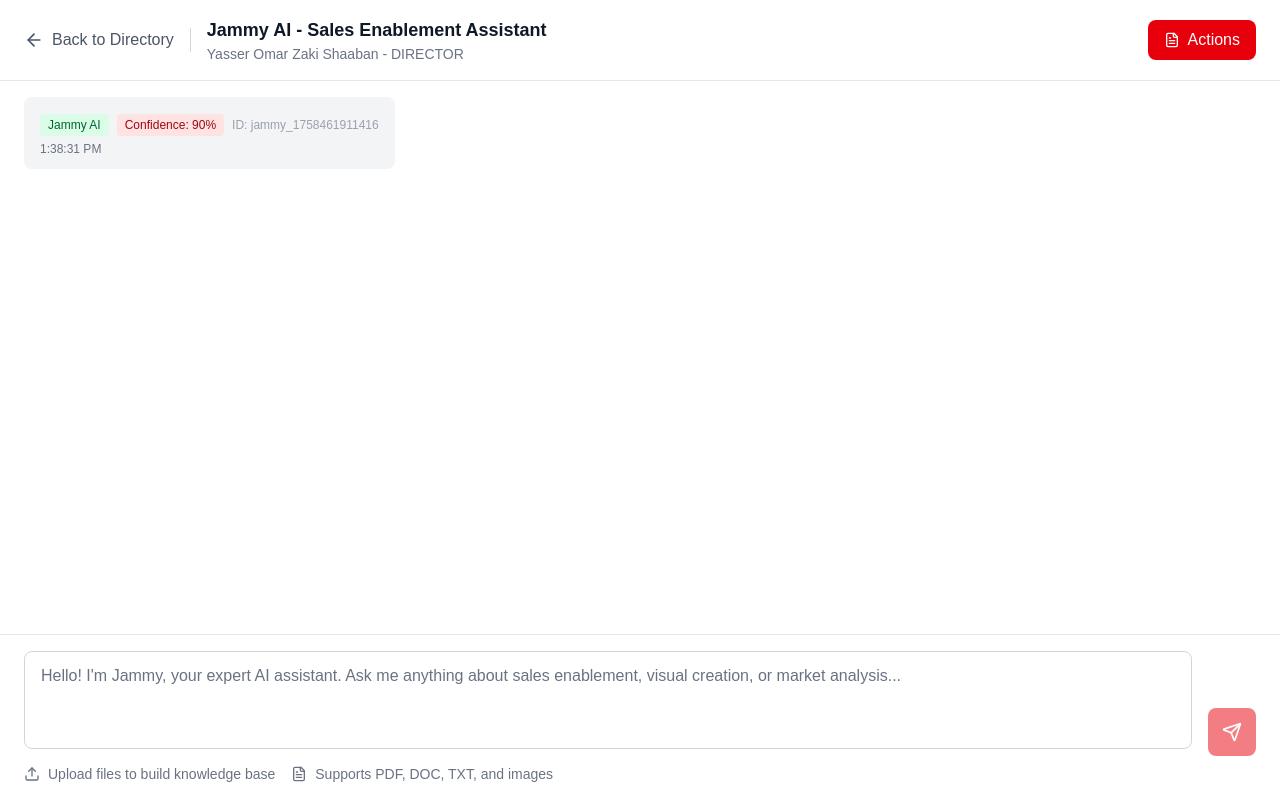
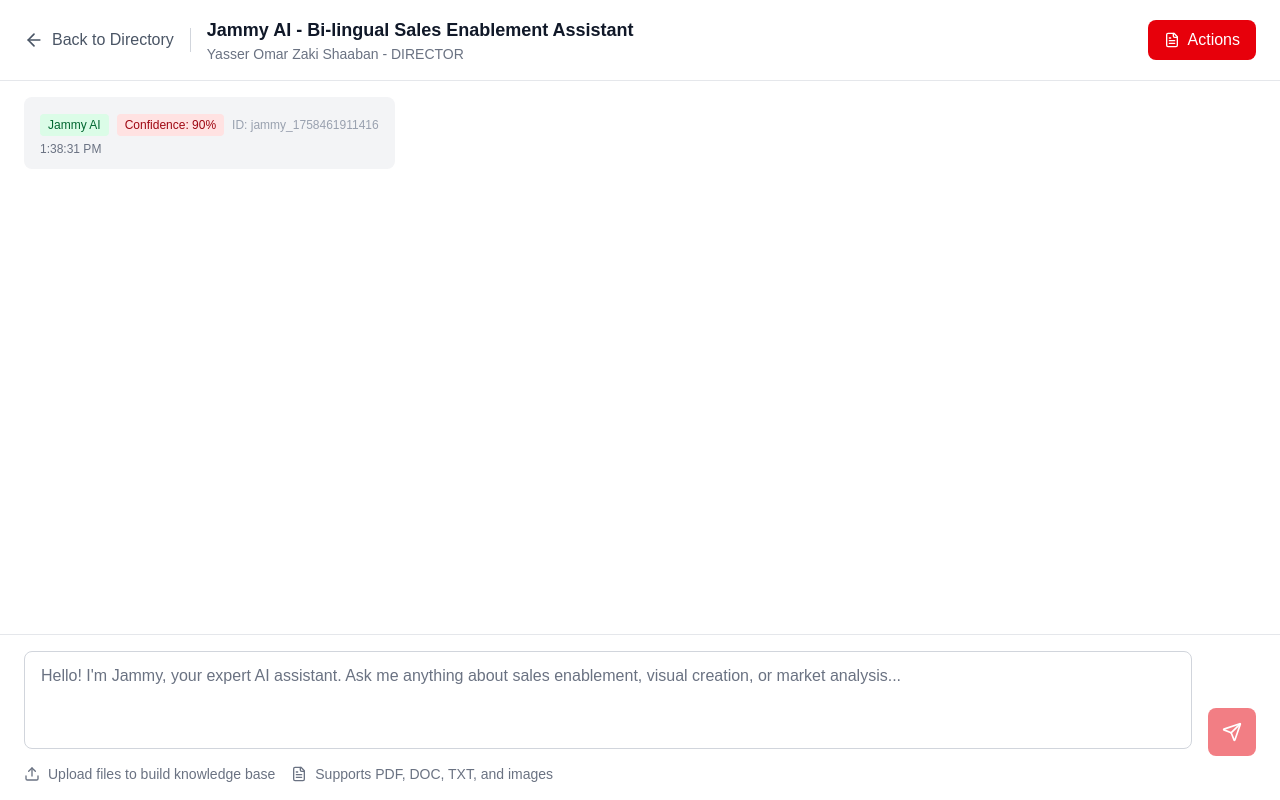
Before and after one commit to MrMeloDoumani/FinalAgentGTM4Demo, a Next.js app: page /agents in a window 1280 px wide. Built offline with nearby package versions, Linux system fonts and the light colour scheme.

Commit message:
Fix Vercel deployment issues
🔧 Remove --turbopack from build command (Vercel compatibility)
🔧 Update header to show 'Bi-lingual' to verify deployment
🔧 Force new deployment to clear any caching issues

This should resolve the deployment not updating issue.

```diff
--- a/package.json
+++ b/package.json
@@ -4,7 +4,7 @@
   "private": true,
   "scripts": {
     "dev": "next dev --turbopack",
-    "build": "next build --turbopack",
+    "build": "next build",
     "start": "next start",
     "lint": "eslint"
   },
--- a/src/app/agents/page.tsx
+++ b/src/app/agents/page.tsx
@@ -288,7 +288,7 @@
             </Link>
             <div className="h-6 w-px bg-gray-300" />
             <div>
-              <h1 className="text-lg font-semibold text-gray-900">Jammy AI - Sales Enablement Assistant</h1>
+              <h1 className="text-lg font-semibold text-gray-900">Jammy AI - Bi-lingual Sales Enablement Assistant</h1>
               <p className="text-sm text-gray-500">Yasser Omar Zaki Shaaban - DIRECTOR</p>
             </div>
           </div>
```
